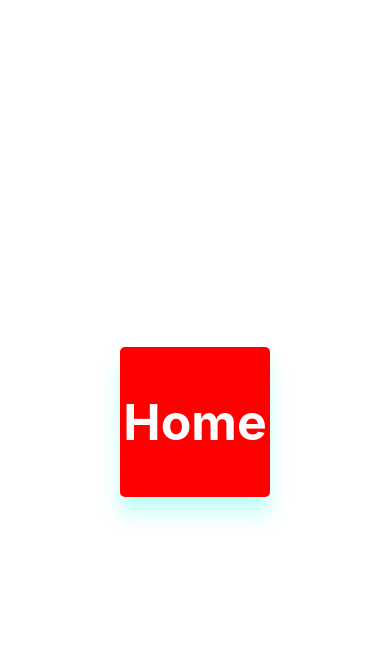
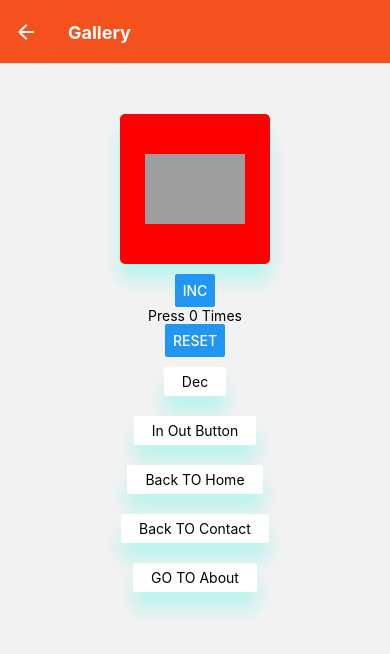
Before and after one commit to IjjazAhmad/ReactNative, a React Native app in the folder myapptwo/: screen /Gallery in a window 390 px wide. Shown: the top 654 px of the page. Built offline with nearby package versions, Linux system fonts and the light colour scheme; grey boxes are pictures that could not be loaded.

Commit message:
add Navigation

```diff
--- a/myapptwo/App.js
+++ b/myapptwo/App.js
@@ -1,15 +1,13 @@
 import React from 'react'
-import Home from './src/screens/Frontend/Home'
-import About from './src/screens/Frontend/About'
-import Contact from './src/screens/Frontend/Contact'
-import Frontend from './src/screens/Frontend'
 import { StatusBar } from 'react-native'
+import AppNavigator from './src/navigation/AppNavigator'
 
 export default function App() {
   return (
    <>
    <StatusBar barStyle={'dark-content'} backgroundColor={"red"}/>
-   <Frontend/>
+
+   <AppNavigator/>
    </>
   )
 }
--- /dev/null
+++ b/myapptwo/src/navigation/AppNavigator.js
@@ -0,0 +1,35 @@
+import { View, Text } from 'react-native'
+import React from 'react'
+import { NavigationContainer } from '@react-navigation/native'
+import { createNativeStackNavigator } from '@react-navigation/native-stack';
+import Home from '../screens/Frontend/Home';
+import About from '../screens/Frontend/About';
+import Contact from '../screens/Frontend/Contact';
+import Gallery from '../screens/Frontend/Gallery';
+
+const Stack = createNativeStackNavigator();
+export default function AppNavigator() {
+    return (
+        <NavigationContainer>
+      <Stack.Navigator screenOptions={{
+        headerStyle: {
+          backgroundColor: '#f4511e',
+        },
+        headerTintColor: '#fff',
+        headerTitleStyle: {
+          fontWeight: 'bold',
+        },
+      }}>
+        <Stack.Screen
+        name="Home"
+        component={Home}
+        options={{ title: 'MY HOME', headerTitleAlign:"center"}}
+
+        />
+        <Stack.Screen name="About" component={About} />
+        <Stack.Screen name="Contact" component={Contact} />
+        <Stack.Screen name="Gallery" component={Gallery} />
+      </Stack.Navigator>
+    </NavigationContainer>
+    )
+}
--- a/myapptwo/src/screens/Frontend/About.js
+++ b/myapptwo/src/screens/Frontend/About.js
@@ -1,12 +1,17 @@
-import { View, Text, StyleSheet } from 'react-native'
+import { View, Text, Button } from 'react-native'
 import React from 'react'
 import styles from '../StyleSheet/style'
-export default function About() {
+export default function About({navigation}) {
   return (
     <View style={styles.flexContainer}>
       <View style={[styles.box, styles.flexCenter,styles.shadowProp]}>
       <Text style={styles.h1}>About</Text>
       </View>
+
+      <View style={[ styles.flexCenter,styles.shadowProp]}>
+        <Button title='GO TO Contact' onPress={()=>{ navigation.navigate("Contact") } } />
+      </View>
+      <Button title="Go back" onPress={() => navigation.goBack()} />
     </View>
   )
 }
--- a/myapptwo/src/screens/Frontend/Contact.js
+++ b/myapptwo/src/screens/Frontend/Contact.js
@@ -1,12 +1,15 @@
-import { View, Text, StyleSheet } from 'react-native'
+import { View, Text, Button } from 'react-native'
 import React from 'react'
 import styles from '../StyleSheet/style'
-export default function Contact() {
+export default function Contact({navigation}) {
   return (
     <View style={styles.flexContainer}>
       <View style={[styles.box, styles.flexCenter,styles.shadowProp,{}]}>
       <Text style={styles.h1}>Contact</Text>
       </View>
+      <View style={[ styles.flexCenter,styles.shadowProp]}>
+        <Button title='GO TO Gallery' onPress={()=>{ navigation.navigate("Gallery") } } />
+      </View>
     </View>
   )
 }
--- a/myapptwo/src/screens/Frontend/Gallery.js
+++ b/myapptwo/src/screens/Frontend/Gallery.js
@@ -2,7 +2,7 @@ import { View, Text,  Image, Button, TouchableOpacity, TouchableHighlight, Scrol
 import React, { useState } from 'react'
 import logo from '../../assets/logo.png'
 import styles from "../StyleSheet/style"
-export default function Gallery() {
+export default function Gallery({navigation}) {
   const [state, setState] = useState(0)
   return (
     <ScrollView>
@@ -39,17 +39,25 @@ export default function Gallery() {
         </TouchableHighlight>
         <TouchableHighlight
           underlayColor="#11fae1"
-          onLongPress={() => {
-            setState(state + 1)
-          }}
-
+          onPress={()=>{navigation.navigate("Home") }}
           style={[styles.btn, styles.shadowProp]}
-
         >
-          <Text>Long Press Button</Text>
+          <Text>Back TO Home</Text>
         </TouchableHighlight>
-
-
+        <TouchableHighlight
+          underlayColor="#11fae1"
+          onPress={()=>{navigation.navigate("Contact") }}
+          style={[styles.btn, styles.shadowProp]}
+        >
+          <Text>Back TO Contact</Text>
+        </TouchableHighlight>
+        <TouchableHighlight
+          underlayColor="#11fae1"
+          onPress={()=>{navigation.navigate("About") }}
+          style={[styles.btn, styles.shadowProp]}
+        >
+          <Text>GO TO About</Text>
+        </TouchableHighlight>
 
       </View>
     </ScrollView>
--- a/myapptwo/src/screens/Frontend/Home.js
+++ b/myapptwo/src/screens/Frontend/Home.js
@@ -1,12 +1,15 @@
-import { View, Text, StyleSheet } from 'react-native'
+import { View, Text, StyleSheet, Button } from 'react-native'
 import React from 'react'
 import styles from '../StyleSheet/style'
-export default function Home() {
+export default function Home({navigation}) {
   return (
     <View style={styles.flexContainer}>
       <View style={[styles.box, styles.flexCenter,styles.shadowProp]}>
       <Text style={styles.h1}>Home</Text>
       </View>
+      <View style={[ styles.flexCenter,styles.shadowProp]}>
+        <Button title='GO TO ABOUT' onPress={()=>{ navigation.navigate("About") } } />
+      </View>
     </View>
   )
 }
```
